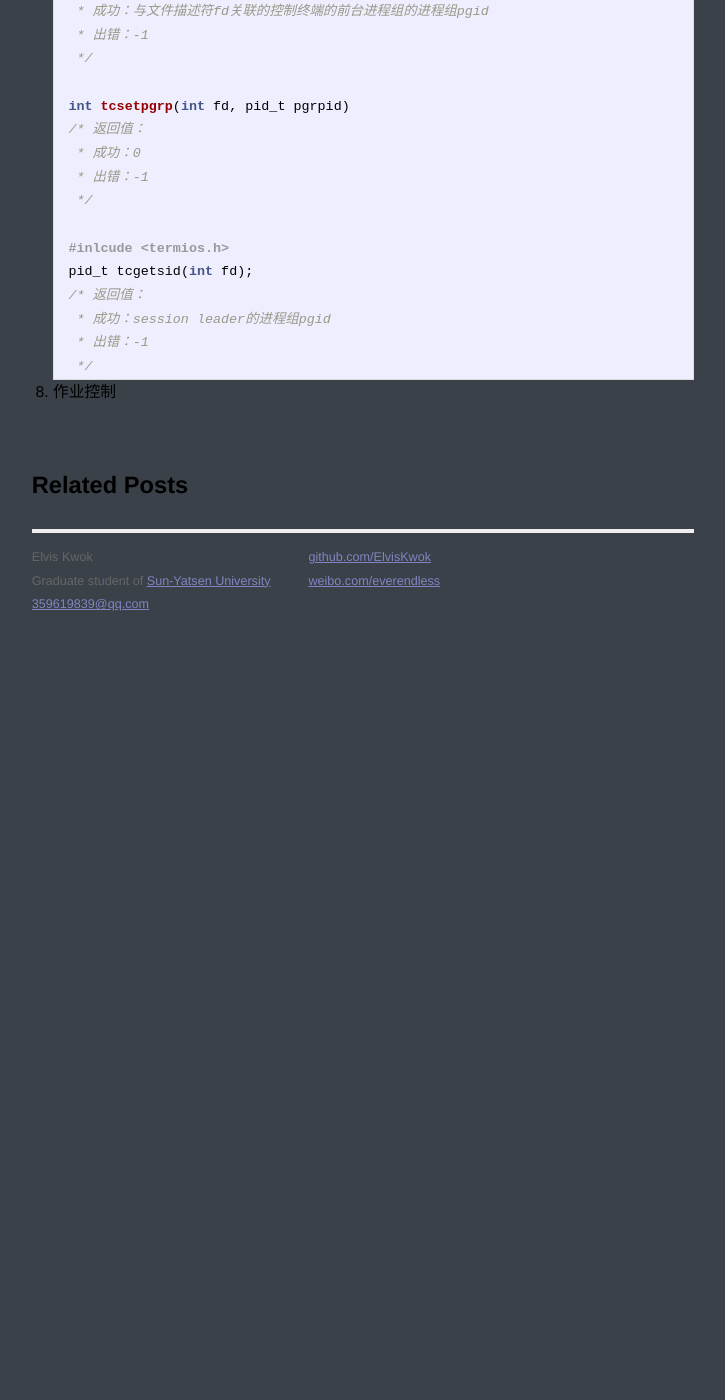
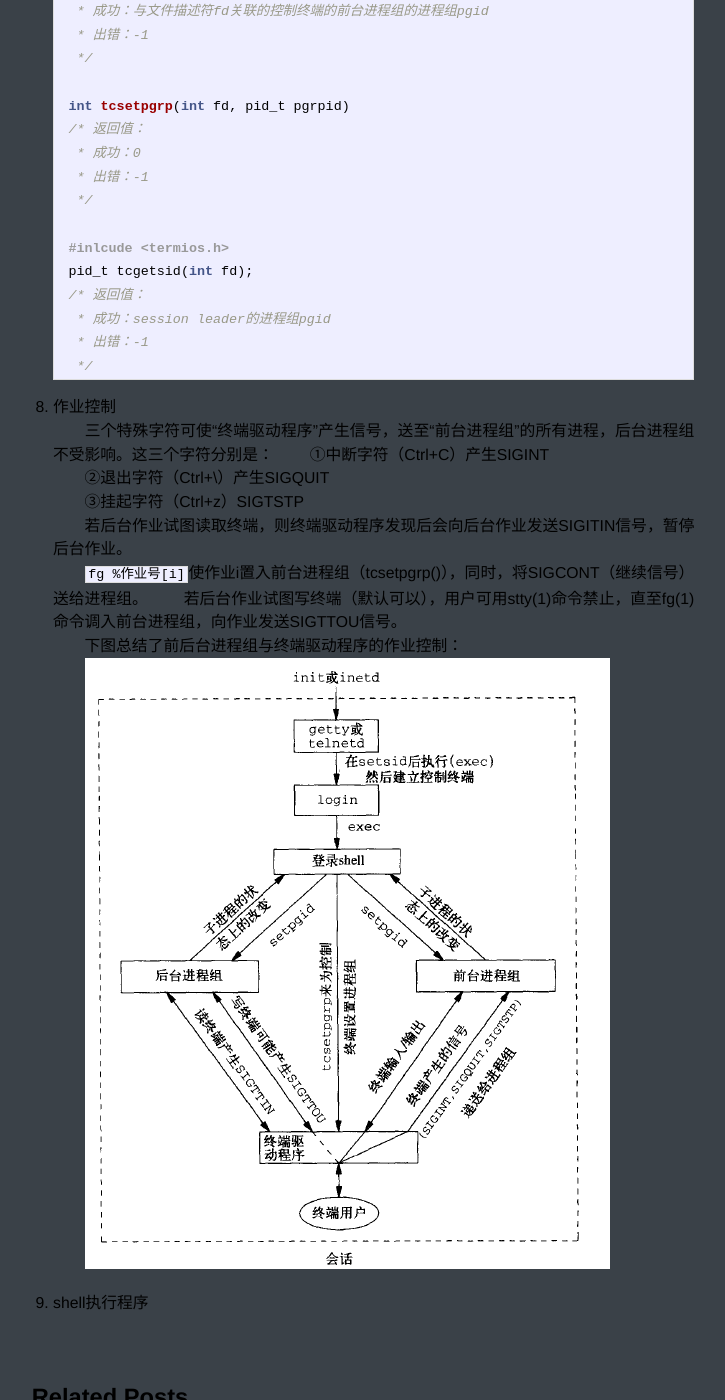
Before and after one commit to ElvisKwok/ElvisKwok.github.io, a Jekyll site: the page built from apue/2014-09-22-notes-of-apue-9.md, in a window 1280 px wide and 1400 px high, scrolled down 4143 px. Shown: the whole window, without its empty margins (277-1002 px from the left). Built offline with Jekyll 4.4.1, drawn with Linux system fonts in a browser that asks for light colours; Markdown is read by kramdown in place of the engine named in the settings; comment, search, counter and statistics services are not loaded; before the commit the page ends 4773 px from its top, so only the background shows below that.

Commit message:
half 9.9

````diff
--- a/apue/2014-09-22-notes-of-apue-9.md
+++ b/apue/2014-09-22-notes-of-apue-9.md
@@ -137,6 +137,20 @@ title: Notes of APUE 9
     ```
 
 8. 作业控制
+　　三个特殊字符可使“终端驱动程序”产生信号，送至“前台进程组”的所有进程，后台进程组不受影响。这三个字符分别是：
+　　①中断字符（Ctrl+C）产生SIGINT
+　　②退出字符（Ctrl+\）产生SIGQUIT
+　　③挂起字符（Ctrl+z）SIGTSTP
+　　若后台作业试图读取终端，则终端驱动程序发现后会向后台作业发送SIGITIN信号，暂停后台作业。
+　　`fg %作业号[i]`使作业i置入前台进程组（tcsetpgrp()），同时，将SIGCONT（继续信号）送给进程组。
+　　若后台作业试图写终端（默认可以），用户可用stty(1)命令禁止，直至fg(1)命令调入前台进程组，向作业发送SIGTTOU信号。
+　　下图总结了前后台进程组与终端驱动程序的作业控制：
+　　![img][9.8]
+
+9. shell执行程序
+
+
+
 
 <br>
 
@@ -144,3 +158,4 @@ title: Notes of APUE 9
 [9.2]: /images/apue/9.2.png "init for terminal login"
 [9.3]: /images/apue/9.3.png "telnetd"
 [9.6]: /images/apue/9.6.png "controlling terminal"
+[9.8]: /images/apue/9.8.png "job control"
````
Also changed, not shown: images/apue/9.8.png (added).
